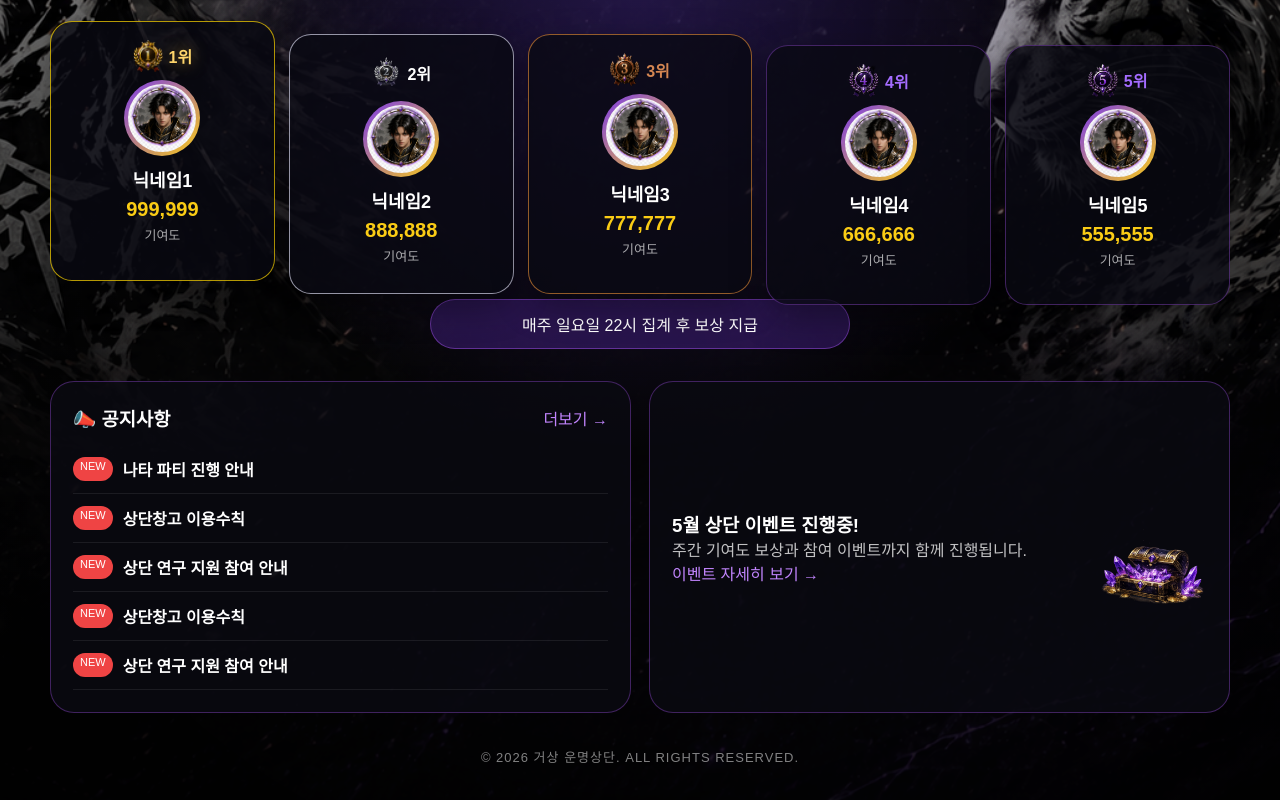
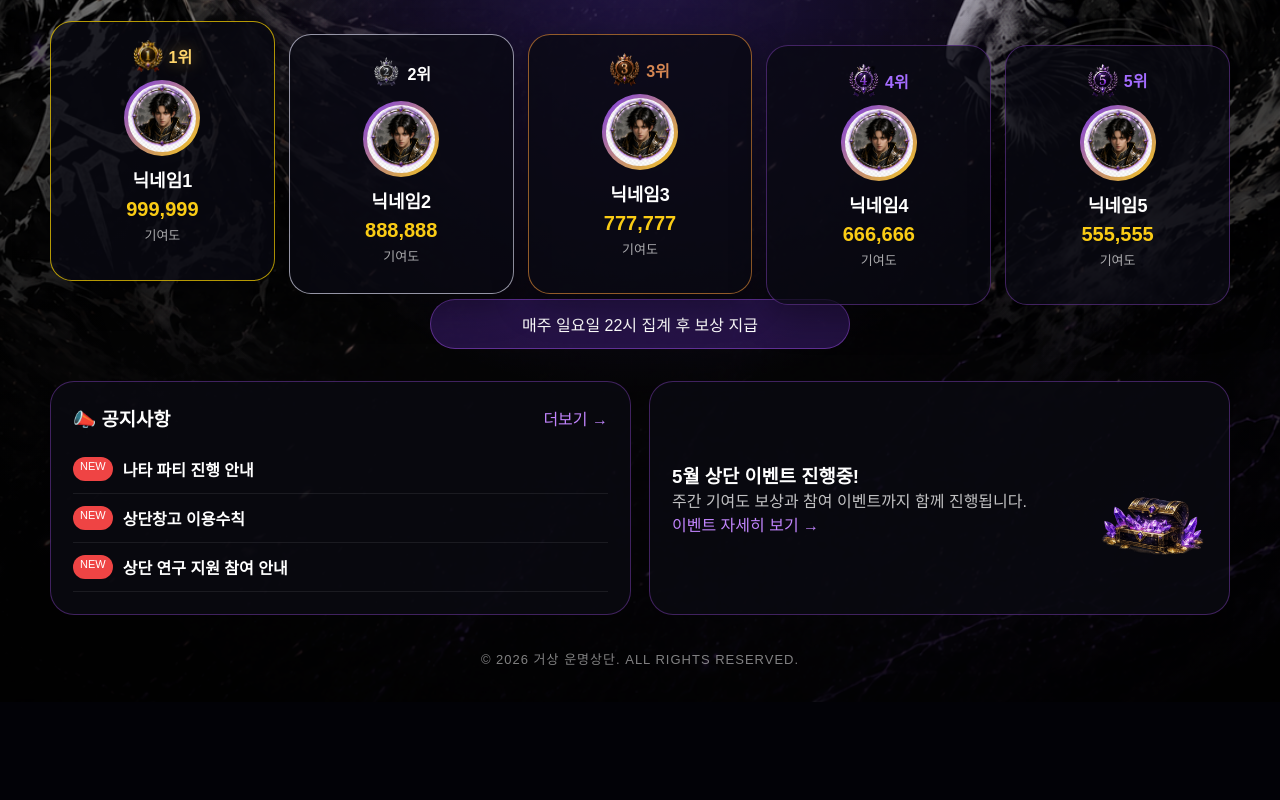
Before and after one commit to marry151024-droid/my-event-site, a Next.js app: page / in a window 1280 px wide. Shown: the part 369-1169 px from the top of the page. After the commit the page ends 1071 px from the top, so only its background shows below. Built offline with nearby package versions, Linux system fonts and the light colour scheme; no server answers; the database is empty.

Commit message:
remove duplicate notices

```diff
--- a/app/page.tsx
+++ b/app/page.tsx
@@ -145,15 +145,6 @@ export default function HomePage() {
   <b>상단 연구 지원 참여 안내</b>
 </a>
 
-          <div className="mobile-line">
-            <span>NEW</span>
-            <b>상단창고 이용수칙</b>
-          </div>
-
-          <div className="mobile-line">
-            <span>NEW</span>
-            <b>상단 연구 지원 참여 안내</b>
-          </div>
         </article>
 
         <article className="mobile-event">
```
